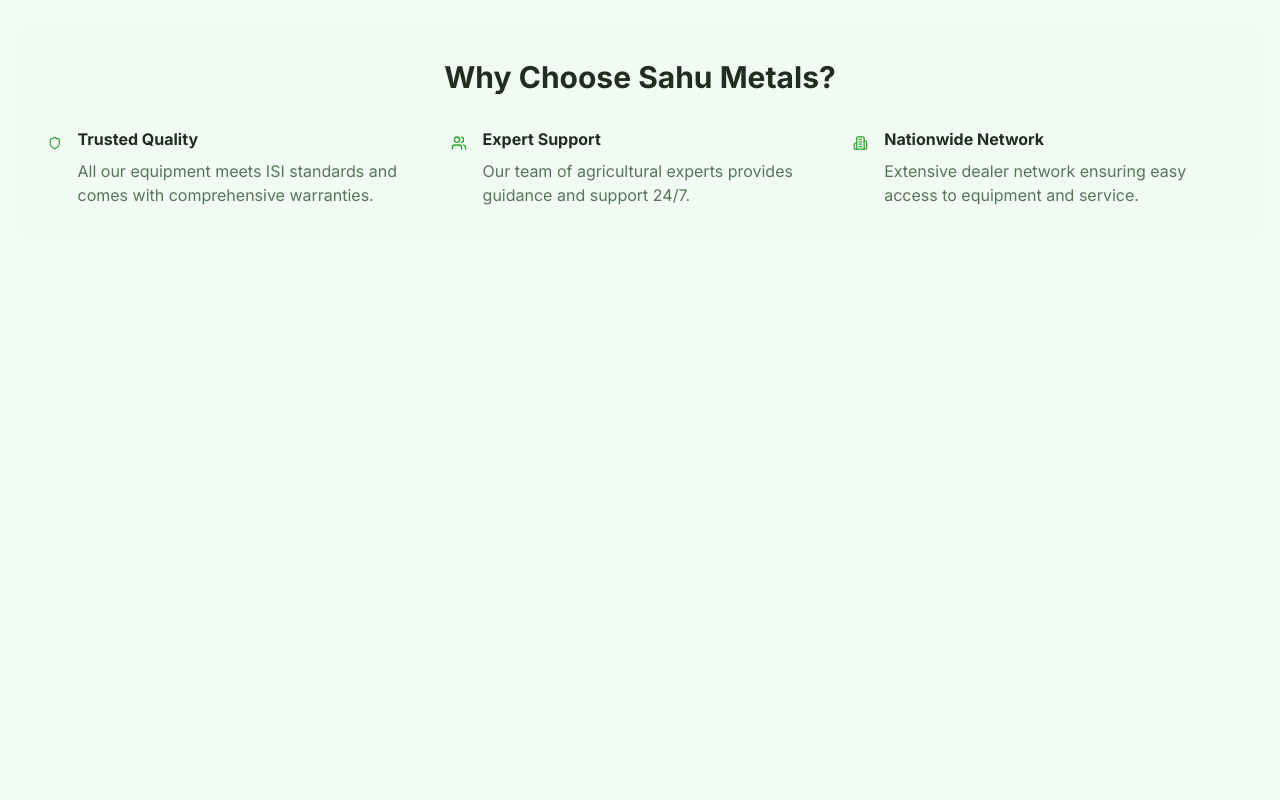
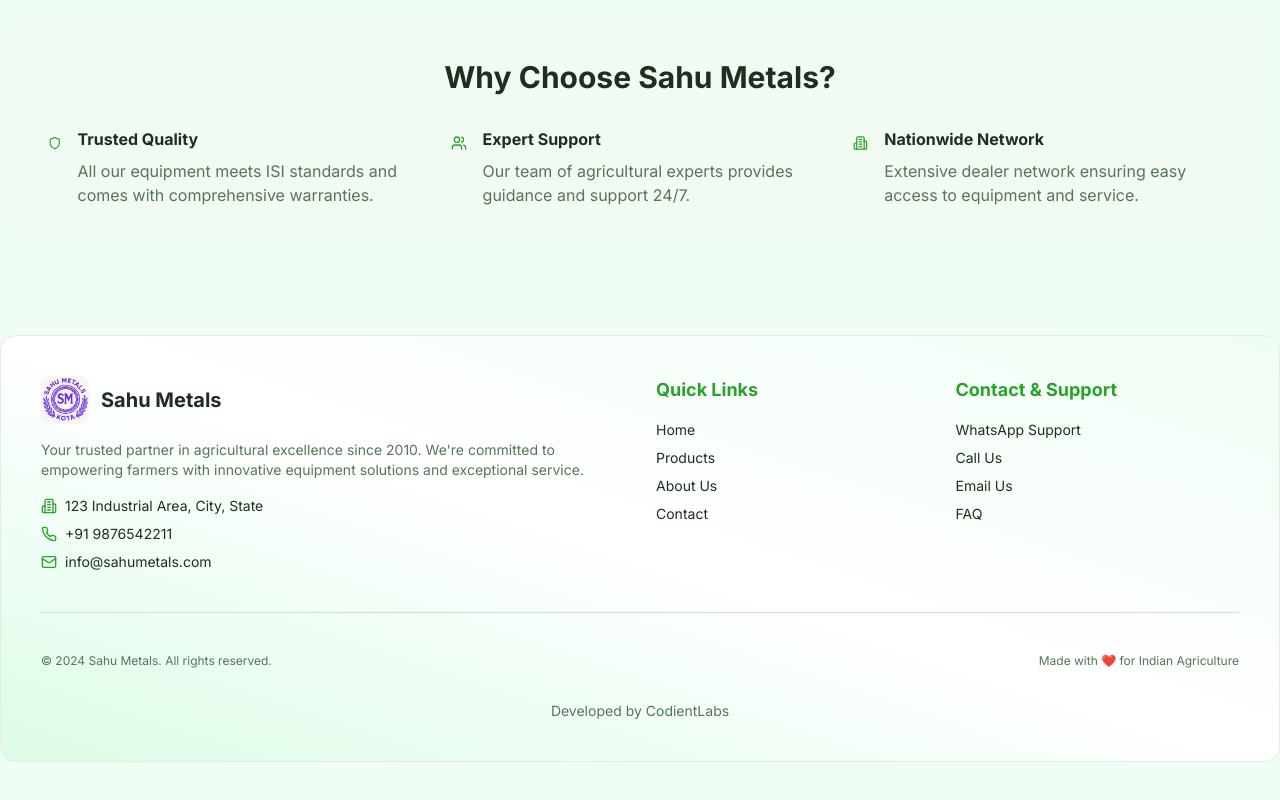
Before and after one commit to 12arp/edu-web-main_new-main, a Next.js app: page /about in a window 1280 px wide. Shown: the part 793-1593 px from the top of the page. Before the commit the page ends 1096 px from the top, so only its background shows below. Built offline with nearby package versions, Linux system fonts and the light colour scheme.

Commit message:
update footer

```diff
--- a/app/about/page.tsx
+++ b/app/about/page.tsx
@@ -1,8 +1,10 @@
 import { Card, CardContent } from "@/components/ui/card";
 import { Building2, Target, Users, Award, Heart, Shield } from "lucide-react";
+import { FooterSection } from "@/components/layout/sections/footer";
 
 export default function AboutPage() {
   return (
+    <>
       <div className="container mx-auto py-16 px-4">
         {/* Hero Section */}
         <div className="text-center mb-16">
@@ -111,5 +113,7 @@
           </div>
         </div>
       </div>
+      <FooterSection />
+    </>
   );
 }
--- a/app/products/page.tsx
+++ b/app/products/page.tsx
@@ -3,6 +3,7 @@
 import React, { useEffect, useState } from "react";
 import Image from "next/image";
 import Link from "next/link";
+import { FooterSection } from "@/components/layout/sections/footer";
 
 const API_URL = 'https://sahu-final.onrender.com';
 
@@ -39,6 +40,7 @@
   }
 
   return (
+    <>
       <section className="container py-8">
         <p className="text-primary text-center mb-2 tracking-wider">Products</p>
         <h2 className="text-3xl md:text-4xl text-center font-bold mb-8">Our Products</h2>
@@ -88,5 +90,7 @@
           ))}
         </div>
       </section>
+      <FooterSection />
+    </>
   );
 }
```
Lines whose indentation alone changed are shown as unchanged.
